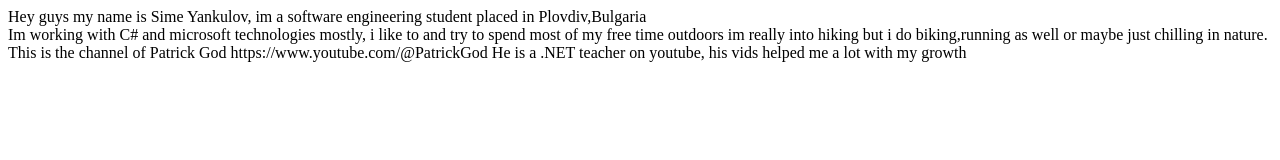
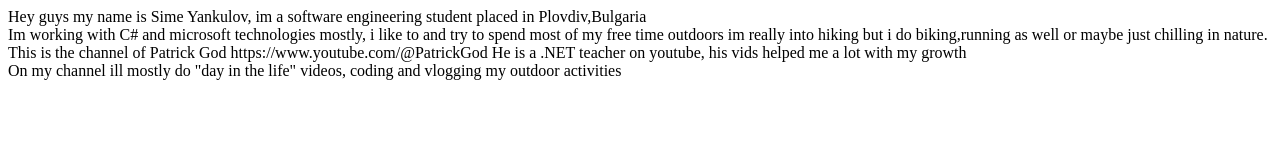
Before and after one commit to SimeYankulov/stu2001321092, a plain HTML site: page index.html in a window 1280 px wide. Drawn offline with Linux system fonts and the light colour scheme.

Commit message:
Added information about my channel

```diff
--- a/index.html
+++ b/index.html
@@ -19,6 +19,11 @@
 	<div>
 		This is the channel of Patrick God https://www.youtube.com/@PatrickGod
 		He is a .NET teacher on youtube, his vids helped me a lot with my growth
+	</div>
+	<!-- Information about my channel -->
 	<div>
+		On my channel ill mostly do "day in the life" videos, coding and vlogging my outdoor activities
+	</div>
+
 </body>
 </html>
```
